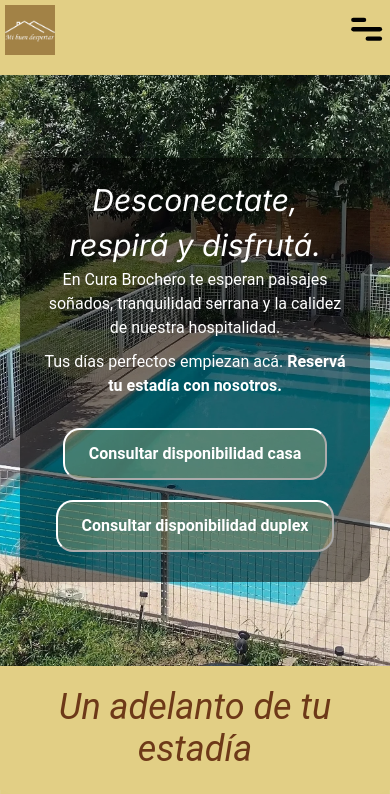
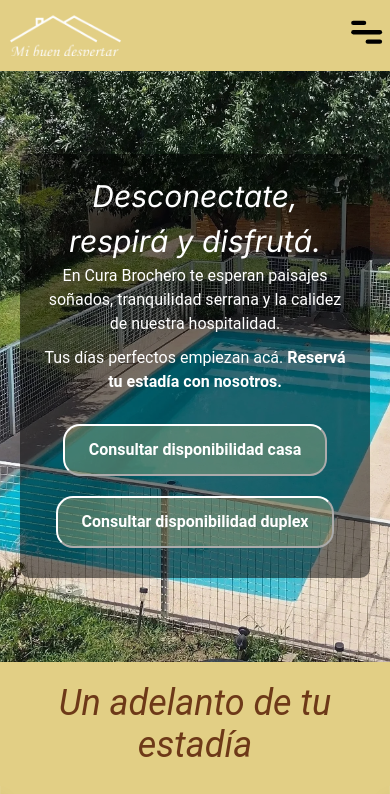
Before and after one commit to Enzoprogramerr/mi-buen-despertar, a React (Vite) app: page / in a window 390 px wide. Shown: the top 794 px of the page. Built offline with nearby package versions, Linux system fonts and the light colour scheme.

Commit message:
correccion en logo mobile

```diff
--- a/src/Styles.css
+++ b/src/Styles.css
@@ -69,6 +69,19 @@ section {
   justify-content: space-between;
   min-height: 4rem;
   padding: 0.5rem;
+  background-image: url(/public/images/Galeria/header-transparente.png);
+  background-size: contain;
+  background-repeat: no-repeat;
+  background-position: 1rem 10px;
+  padding-top: 1.5rem;
+}
+
+.header-button {
+  padding: 1rem;
+  color: transparent;
+  position: relative;
+  left: 10px;
+  width: 28%;
 }
 
 .navbar-button.active {
@@ -268,7 +281,9 @@ section {
 .map {
   opacity: 0;
   transform: translateY(50px);
-  transition: opacity 1.5s ease-in-out, transform 1.5s ease-in-out,
+  transition:
+    opacity 1.5s ease-in-out,
+    transform 1.5s ease-in-out,
     box-shadow 1s ease-in-out;
   border-radius: 0.5rem;
   box-shadow: none;
@@ -280,7 +295,9 @@ section {
   opacity: 1;
   transform: translateY(0);
   transition-delay: 0.5s;
-  box-shadow: 0 20px 20px rgba(0, 0, 0, 0.25), 0 0 1px rgba(255, 255, 255, 0.4);
+  box-shadow:
+    0 20px 20px rgba(0, 0, 0, 0.25),
+    0 0 1px rgba(255, 255, 255, 0.4);
 }
 
 .subtitle {
@@ -301,7 +318,9 @@ section {
 .carrousel_conten {
   min-height: 45rem;
   padding-top: 1rem;
-  box-shadow: 0 20px 20px rgba(0, 0, 0, 0.25), 0 0 1px rgba(255, 255, 255, 0.4);
+  box-shadow:
+    0 20px 20px rgba(0, 0, 0, 0.25),
+    0 0 1px rgba(255, 255, 255, 0.4);
   height: 100%;
 }
 
@@ -334,7 +353,9 @@ section {
 .titleref {
   opacity: 0;
   transform: translateY(50px);
-  transition: opacity 1.5s ease-in-out, transform 1.5s ease-in-out,
+  transition:
+    opacity 1.5s ease-in-out,
+    transform 1.5s ease-in-out,
     box-shadow 1s ease-in-out;
   text-align: center;
 }
@@ -533,7 +554,9 @@ section {
   box-shadow: 0 4px 10px rgba(0, 0, 0, 0.15);
   text-align: center;
   letter-spacing: 0.4px;
-  transition: background 0.3s ease, transform 0.2s ease;
+  transition:
+    background 0.3s ease,
+    transform 0.2s ease;
 }
 
 .mobile-reservation-button:hover {
@@ -717,7 +740,9 @@ section {
   font-weight: 600;
   font-size: var(--font-small);
   margin: 1rem;
-  transition: background 0.3s ease, transform 0.1s ease;
+  transition:
+    background 0.3s ease,
+    transform 0.1s ease;
   cursor: pointer;
 }
 
@@ -936,7 +961,9 @@ section {
     background-color: rgba(0, 0, 0, 0.25);
     padding: 0.5rem 1rem;
     border-radius: 8px;
-    transition: background-color 0.3s ease, opacity 0.3s ease;
+    transition:
+      background-color 0.3s ease,
+      opacity 0.3s ease;
   }
 
   .container-image {
--- a/src/components/HeaderMobile.tsx
+++ b/src/components/HeaderMobile.tsx
@@ -14,12 +14,8 @@ export function HeaderMobile({ menu, setMenu }: HeaderProps) {
 
   return (
     <div className="header">
-      <Link to="/">
-        <img
-          className="logo_img"
-          src="images/android-chrome-512x512.png"
-          alt="icono de la página"
-        />
+      <Link className="header-button" to="/">
+        INICIO
       </Link>
 
       <BotonHamburguesa menu={menu} toggleMenu={toggleMenu} />
--- a/src/components/Inicio.tsx
+++ b/src/components/Inicio.tsx
@@ -19,28 +19,28 @@ export function Inicio({ menu }: InicioProps) {
         if (entry.isIntersecting) {
           entry.target.classList.add("visible");
           observer.unobserve(
-            entry.target
+            entry.target,
           ); /* Esta línea le dice al IntersectionObserver que deje de
           observar el elemento que acaba de entrar en el viewport. */
         }
       },
       {
-        threshold: 0.3,
-      } /*  significa que se activa cuando al menos el 30% del iframe es visible en pantalla. */
+        threshold: 0.2,
+      } /*  significa que se activa cuando al menos el 20% del iframe es visible en pantalla. */,
     );
     const observerTitle = new IntersectionObserver(
       ([entry]) => {
         if (entry.isIntersecting) {
           entry.target.classList.add("visible");
           observer.unobserve(
-            entry.target
+            entry.target,
           ); /* Esta línea le dice al IntersectionObserver que deje de
           observar el elemento que acaba de entrar en el viewport. */
         }
       },
       {
         threshold: 0.1,
-      } /*  significa que se activa cuando al menos el 30% del iframe es visible en pantalla. */
+      } /*  significa que se activa cuando al menos el 30% del iframe es visible en pantalla. */,
     );
     if (mapRef.current) {
       observer.observe(mapRef.current);
--- a/src/hooks/useIsMobile.tsx
+++ b/src/hooks/useIsMobile.tsx
@@ -5,13 +5,14 @@ export function useIsMobile(breakpoint = 768) {
   const [isMobile, setIsMobile] = useState(window.innerWidth < breakpoint);
 
   useEffect(() => {
+    //se declara la funcion
     const handleResize = () => {
       setIsMobile(window.innerWidth < breakpoint);
     };
 
-    window.addEventListener("resize", handleResize);
-    return () => window.removeEventListener("resize", handleResize);
-  }, [breakpoint]);
+    window.addEventListener("resize", handleResize); //el navegador registra y  escucha el evento resize.
+    return () => window.removeEventListener("resize", handleResize); // cuando el componente que usa useIsMobile se desmonta alli se produce la limpieza del Listener.
+  }, [breakpoint]); //el efecto volverá a ejecutarse si cambia breackpoint, pero en el uso de este hook no sucede.
 
   return isMobile;
 }
```
